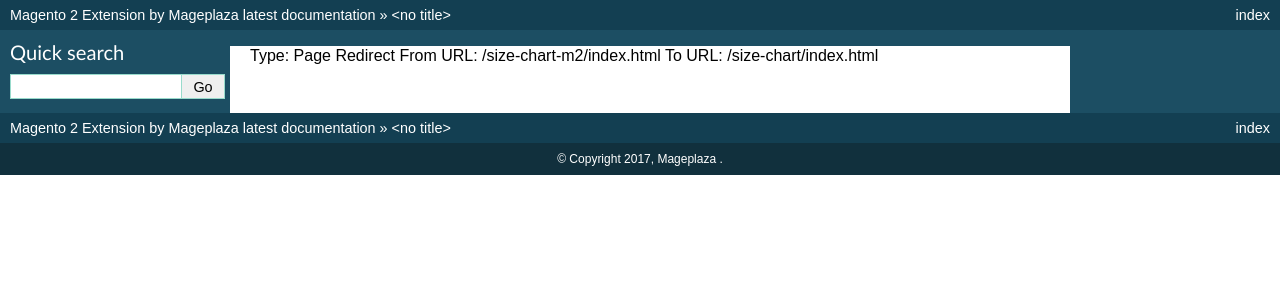
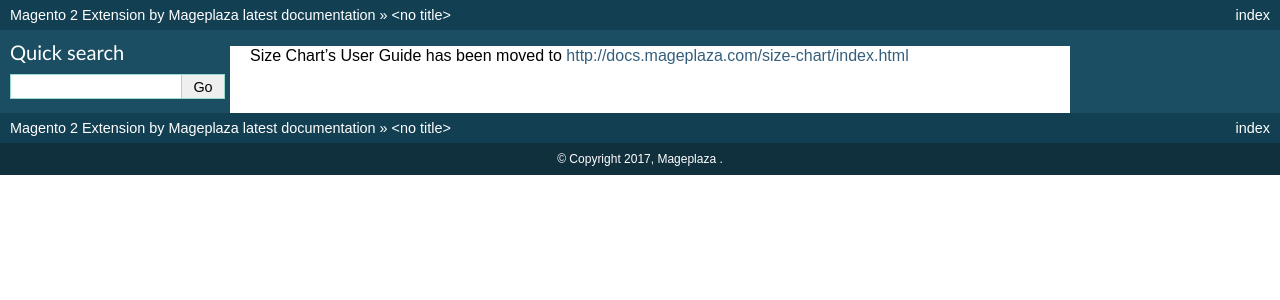
Before and after one commit to magepages/mpdocs, a Sphinx documentation site: the page built from docs/size-chart-m2/index.rst, in a window 1280 px wide. Shown: the top 300 px of the page. Built offline with Sphinx 7.4.7, drawn with Linux system fonts in a browser that asks for light colours; pages that are not in the unit, such as notebooks, are missing from menus.

Commit message:
Update index.rst

```diff
--- a/docs/size-chart-m2/index.rst
+++ b/docs/size-chart-m2/index.rst
@@ -1,3 +1 @@
-Type: Page Redirect
-From URL: /size-chart-m2/index.html
-To URL: /size-chart/index.html
+Size Chart's User Guide has been moved to http://docs.mageplaza.com/size-chart/index.html
```
